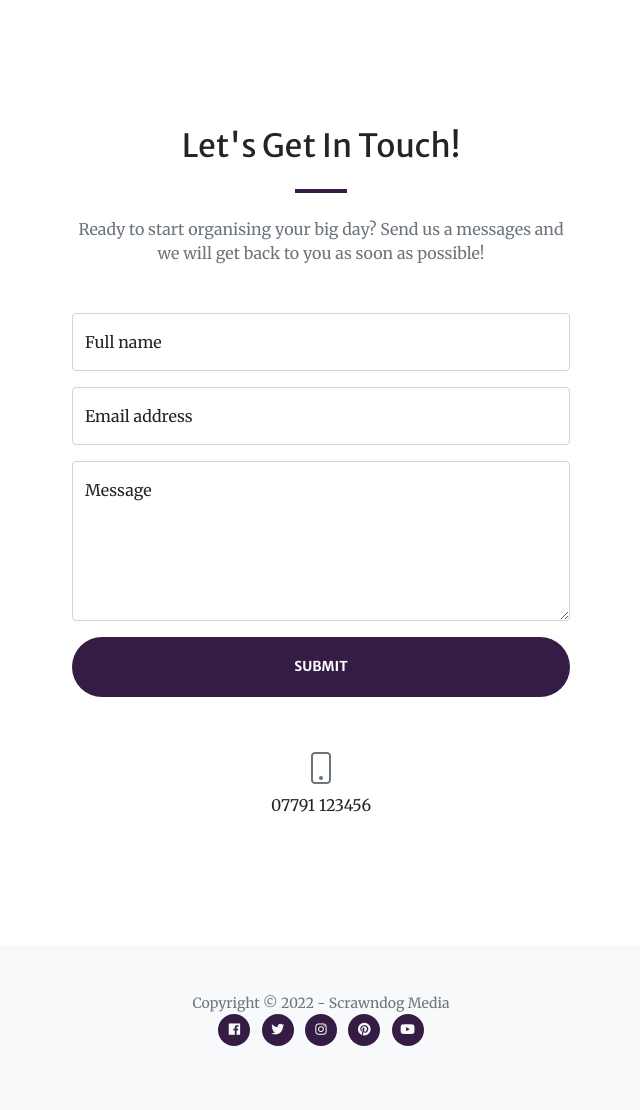
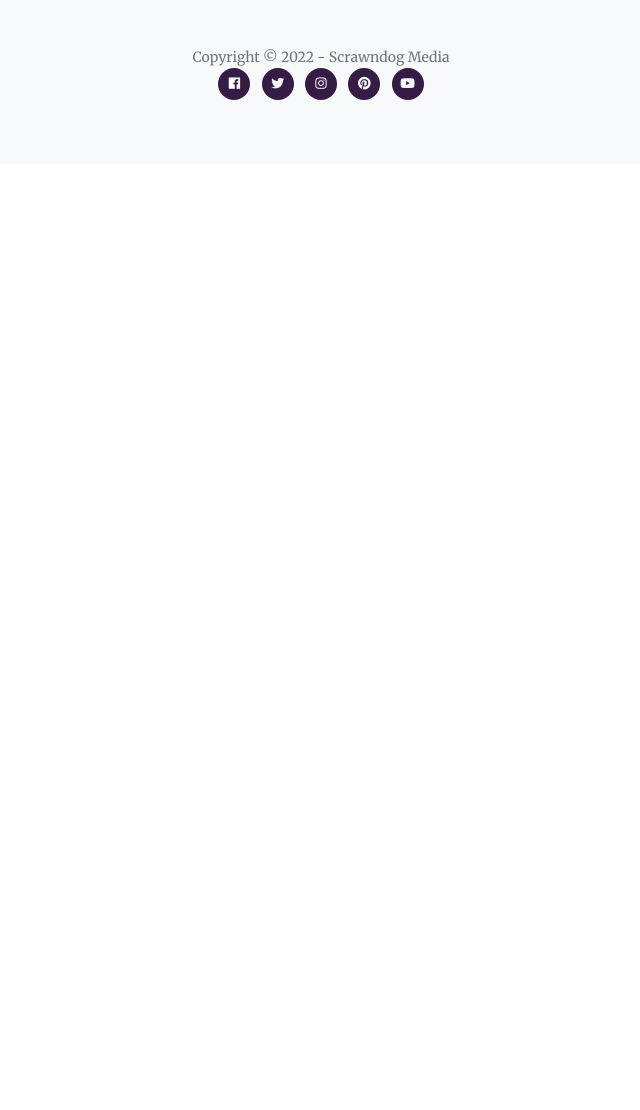
Before and after one commit to JamesFahey/project4-scrawndogmedia, a Django app: page / in a window 1280 px wide. Shown: the part 2755-3865 px from the top of the page, without its empty margins (319-959 px from the left). After the commit the page ends 2855 px from the top, so only its background shows below. Run offline with Django 3.2, Linux system fonts and the light colour scheme; some libraries are stand-ins or nearby versions.

Commit message:
tidy python code and add comments

```diff
--- a/events/admin.py
+++ b/events/admin.py
@@ -1,5 +1,4 @@
 from django.contrib import admin
-from .models import Event
 from .models import Booking
 from django_summernote.admin import SummernoteModelAdmin
 
@@ -11,7 +10,6 @@
                     'created_on', 'event_date')
     search_fields = ['name', 'event_type', 'created_on']
     list_filter = ('status', 'created_on', 'event_date')
-    # summernote_fields = ('info')
     actions = ['update_status']
 
     def update_status(self, request, queryset):
--- a/events/views.py
+++ b/events/views.py
@@ -8,7 +8,6 @@
 from calendar import HTMLCalendar
 from datetime import datetime
 from django.contrib.messages.views import SuccessMessageMixin
-from django.core.mail import send_mail
 from django.shortcuts import render
 from django.views.generic import ListView, CreateView, UpdateView, DetailView
 from django.views.generic import DeleteView
@@ -20,33 +19,29 @@
 
 
 class BookingList(ListView):
+    """View to list all bookings"""
     model = Booking
-    # queryset = Booking.objects.order_by("event_date")
     template_name = "event_page.html"
 
+    """function to only show user bookings"""
     def get_queryset(self):
         return Booking.objects.filter(user=self.request.user)
 
 
 class BookingDetails(DetailView):
+    """View to show a booking in more detail"""
     model = Booking
     template_name = "booking_details.html"
 
 
 class AddBooking(SuccessMessageMixin, CreateView):
+    """View to create a booking """
     model = Booking
     form_class = BookingForm
     template_name = "book_event.html"
     success_message = ("Thank you for your booking! Someone will be in" +
                        "contact soon to discuss further arrangements" +
                        " and payment")
-    # fields = ['user',
-    #         'name',
-    #         'email',
-    #         'event_type',
-    #         'event_date',
-    #         'info',
-    # ]
     widgets = {
             'event_date': forms.DateInput(format=('%m/%d/%Y'),
                                           attrs={'class': 'form-control',
@@ -55,58 +50,12 @@
     }
 
 
-# def book(request):
-#     if request.method == "POST":
-#         user = request.user
-#         form = BookingForm(request.POST)
-
-#         if form.is_valid():
-#             name = form.cleaned_data["name"]
-#             email = form.cleaned_data["email"]
-#             event_type = form.cleaned_data["event_type"]
-#             event_date = form.cleaned_data["event_date"]
-#             info = form.cleaned_data["info"]
-#             booking = Booking(name=name, email=email, event_type=event_type, event_date=event_date, info=info, user=user)
-#             booking.save()
-
-#         return HttpResponseRedirect('event_page/')
-
-#     else:
-#         form = BookingForm()
-#     return render(request, "book_event.html", {"form":form})
-
-# def edit(request):
-#     if request.method == "POST":
-#         user = request.user
-#         form = EditForm(request.POST, instance=request.user)
-
-#         if form.is_valid():
-#             name = form.cleaned_data["name"]
-#             email = form.cleaned_data["email"]
-#             event_type = form.cleaned_data["event_type"]
-#             event_date = form.cleaned_data["event_date"]
-#             info = form.cleaned_data["info"]
-#             booking = Booking(name=name, email=email, event_type=event_type, event_date=event_date, info=info, user=user)
-#             booking.save()
-
-#         return HttpResponseRedirect('event_page/')
-
-#     else:
-#         form = EditForm()
-#     return render(request, "edit_event.html", {"form":form})
-
 class UpdateBooking(SuccessMessageMixin, UpdateView):
+    """View to update a booking """
     model = Booking
     form_class = EditForm
     template_name = "edit_event.html"
     success_message = "You have successfully edited your booking"
-    # fields = [
-    #     'name',
-    #     'email',
-    #     'event_type',
-    #     'event_date',
-    #     'info',
-    # ]
     widgets = {
             'event_date': forms.DateInput(format=('%m/%d/%Y'),
                                           attrs={'class': 'form-control',
@@ -116,31 +65,14 @@
 
 
 class CancelBooking(SuccessMessageMixin, DeleteView):
+    """View to cancel a booking """
     model = Booking
     template_name = "cancel_event.html"
     success_message = "You have successfully cancelled your booking"
     success_url = reverse_lazy('event_page')
 
 
-def contact(request):
-    if request.method == "POST":
-        message_name = request.POST.get('message_name')
-        message_email = request.POST.get('message_email')
-        # phone = request.POST['phone']
-        message = request.POST.get('message')
-        send_mail(
-            message_name,
-            settings.EMAIL_HOST_USER,
-            message,
-            [message_email],
-        )
-
-        return render(request, 'home', {'name': message_name})
-
-    else:
-        return render(request, 'home', {})
-
-
+    """View to create a calendar"""
 def event_calendar(request, year=datetime.now().year,
                    month=datetime.now().strftime('%B')):
     name = "James"
@@ -151,6 +83,7 @@
         year,
         month_number)
 
+    """function to add confirmed bookings to the calendar"""
     event_list = Booking.objects.filter(
         event_date__year=year,
         event_date__month=month_number,
--- a/scrawndog_media/urls.py
+++ b/scrawndog_media/urls.py
@@ -27,13 +27,11 @@
     path('booking_details/<int:pk>',
          views.BookingDetails.as_view(), name='booking_details'),
     path('book_event/', views.AddBooking.as_view(), name='Book Event'),
-    # path('book_event/event_page/', views.BookingList.as_view(), name='event_page'),
     path('accounts/', include('allauth.urls')),
     path('booking_details/edit/<int:pk>',
          views.UpdateBooking.as_view(), name='edit_event'),
     path('booking_details/<int:pk>/cancel',
          views.CancelBooking.as_view(), name='cancel_event'),
-    # path('edit_event/<int:pk>/event_page/', views.BookingList.as_view(), name='event_page'),
     path("calendar/", views.event_calendar, name="calendar"),
     path("<int:year>/<str:month>/", views.event_calendar, name="calendar"),
 ]
--- a/templates/index.html
+++ b/templates/index.html
@@ -162,70 +162,6 @@
         </div>
     </div>
 </div>
-<!-- Contact-->
-<section class="page-section" id="contact">
-    <div class="container px-4 px-lg-5">
-        <div class="row gx-4 gx-lg-5 justify-content-center">
-            <div class="col-lg-8 col-xl-6 text-center">
-                <h2 class="mt-0">Let's Get In Touch!</h2>
-                <hr class="divider" />
-                <p class="text-muted mb-5">Ready to start organising your big day? Send us a messages and we will get
-                    back to you as soon as possible!</p>
-            </div>
-        </div>
-        <div class="row gx-4 gx-lg-5 justify-content-center mb-5">
-            <div class="col-lg-6">
-                <!-- * * * * * * * * * * * * * * *-->
-                <!-- * * SB Forms Contact Form * *-->
-                <!-- * * * * * * * * * * * * * * *-->
-                <!-- This form is pre-integrated with SB Forms.-->
-                <!-- To make this form functional, sign up at-->
-                <!-- https://startbootstrap.com/solution/contact-forms-->
-                <!-- to get an API token!-->
-                <form id="contactForm" action="{% url 'home' %}" method="post">
-                    {% csrf_token %}
-                    <!-- Name input-->
-                    <div class="form-floating mb-3">
-                        <input class="form-control" id="name" type="text" name="message_name"
-                            placeholder="Enter your name..." data-sb-validations="required" />
-                        <label for="name">Full name</label>
-                        <div class="invalid-feedback" data-sb-feedback="name:required">A name is required.</div>
-                    </div>
-                    <!-- Email address input-->
-                    <div class="form-floating mb-3">
-                        <input class="form-control" id="email" type="email" name="message_email"
-                            placeholder="name@example.com" data-sb-validations="required,email" />
-                        <label for="email">Email address</label>
-                        <div class="invalid-feedback" data-sb-feedback="email:required">An email is required.</div>
-                        <div class="invalid-feedback" data-sb-feedback="email:email">Email is not valid.</div>
-                    </div>
-                    <!-- Phone number input-->
-                    <!-- <div class="form-floating mb-3">
-                        <input class="form-control" id="phone" type="tel" placeholder="(123) 456-7890" data-sb-validations="required" />
-                        <label for="phone">Phone number</label>
-                        <div class="invalid-feedback" data-sb-feedback="phone:required">A phone number is required.</div>
-                    </div> -->
-                    <!-- Message input-->
-                    <div class="form-floating mb-3">
-                        <textarea class="form-control" id="message" type="text" name="message"
-                            placeholder="Enter your message here..." style="height: 10rem"
-                            data-sb-validations="required"></textarea>
-                        <label for="message">Message</label>
-                        <div class="invalid-feedback" data-sb-feedback="message:required">A message is required.</div>
-                    </div>
-                    <!-- Submit Button-->
-                    <div class="d-grid"><button class="btn btn-primary btn-xl" id="submitButton"
-                            type="submit">Submit</button></div>
-                </form>
-            </div>
-        </div>
-        <div class="row gx-4 gx-lg-5 justify-content-center">
-            <div class="col-lg-4 text-center mb-5 mb-lg-0">
-                <i class="bi-phone fs-2 mb-3 text-muted"></i>
-                <div>07791 123456</div>
-            </div>
-        </div>
-    </div>
-</section>
+
 
 {% endblock content %}
```
Also changed, not shown: events/forms.py (+3 -14 lines), events/models.py (+2 -20 lines), scrawndog_media/settings.py (+0 -9 lines).
